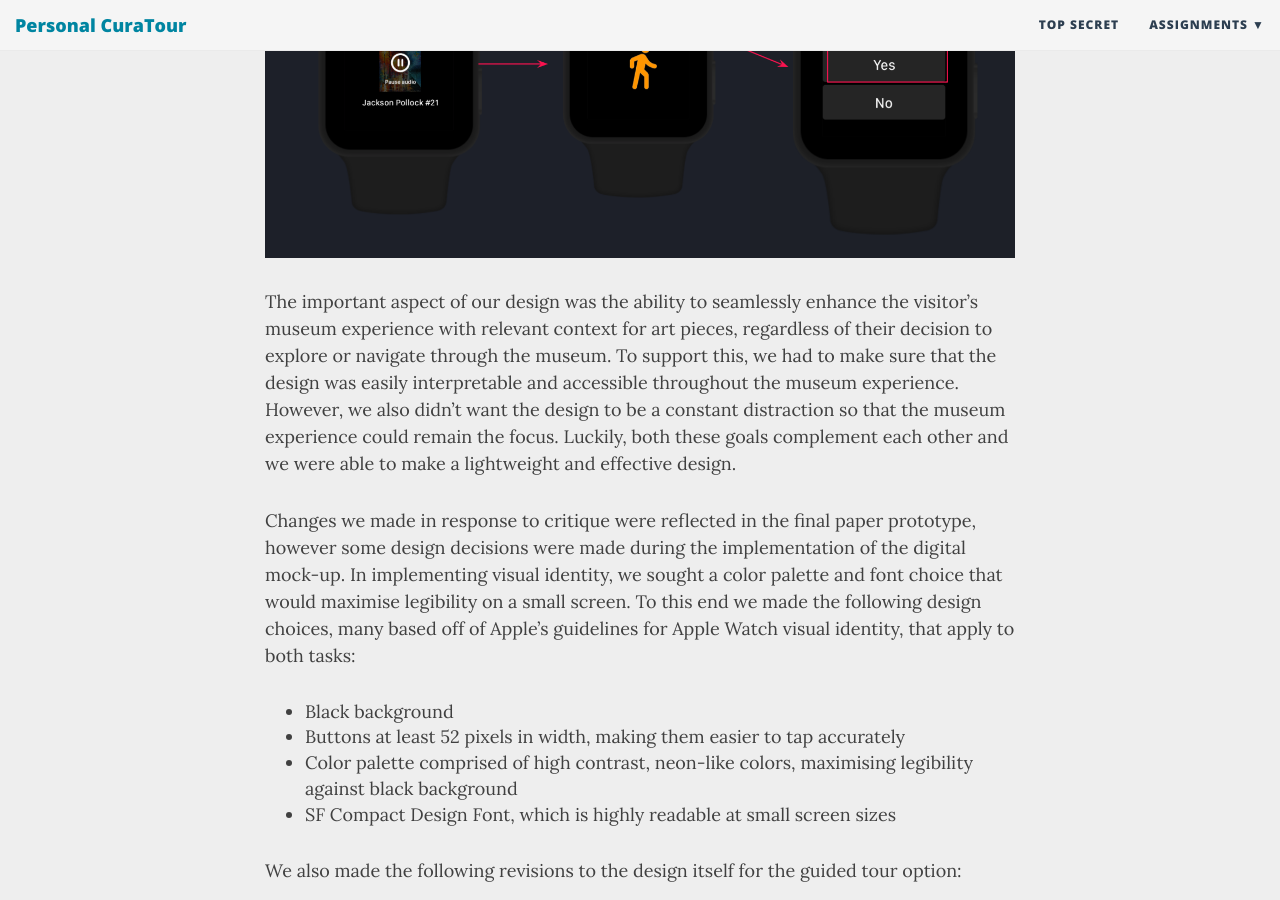
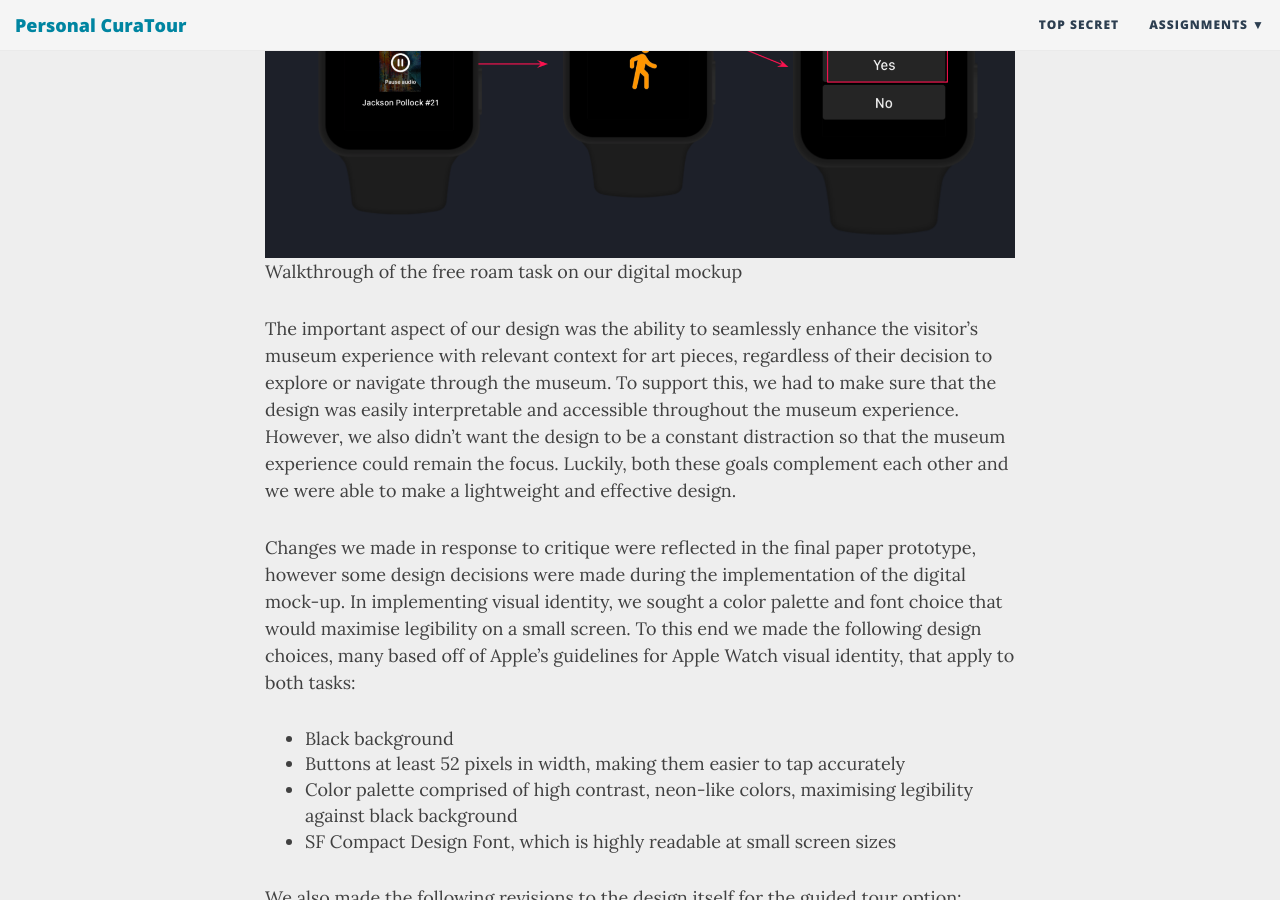
Before and after one commit to krtejeda/PersonalCuraTour, a Jekyll site: the page built from User-Experience-Design-Overview.md, in a window 1280 px wide and 900 px high, scrolled down 8144 px. Built offline with Jekyll 4.4.1, drawn with Linux system fonts in a browser that asks for light colours; nearby versions of some CDN libraries.

Commit message:
Update User-Experience-Design-Overview.md

```diff
--- a/User-Experience-Design-Overview.md
+++ b/User-Experience-Design-Overview.md
@@ -75,8 +75,8 @@ We retained the critical aspects of our original paper prototype in our final pr
 # Digital Mockup
 
 ![](https://krtejeda.github.io/PersonalCuraTour/img/mockupReview2.png)
-![Walkthrough of the free roam task on our digital mockup](https://krtejeda.github.io/PersonalCuraTour/img/mockupReview1.png)
-
+![](https://krtejeda.github.io/PersonalCuraTour/img/mockupReview1.png)
+Walkthrough of the free roam task on our digital mockup
 
 The important aspect of our design was the ability to seamlessly enhance the visitor’s museum experience with relevant context for art pieces, regardless of their decision to explore or navigate through the museum. To support this, we had to make sure that the design was easily interpretable and accessible throughout the museum experience. However, we also didn’t want the design to be a constant distraction so that the museum experience could remain the focus. Luckily, both these goals complement each other and we were able to make a lightweight and effective design.
 
```
